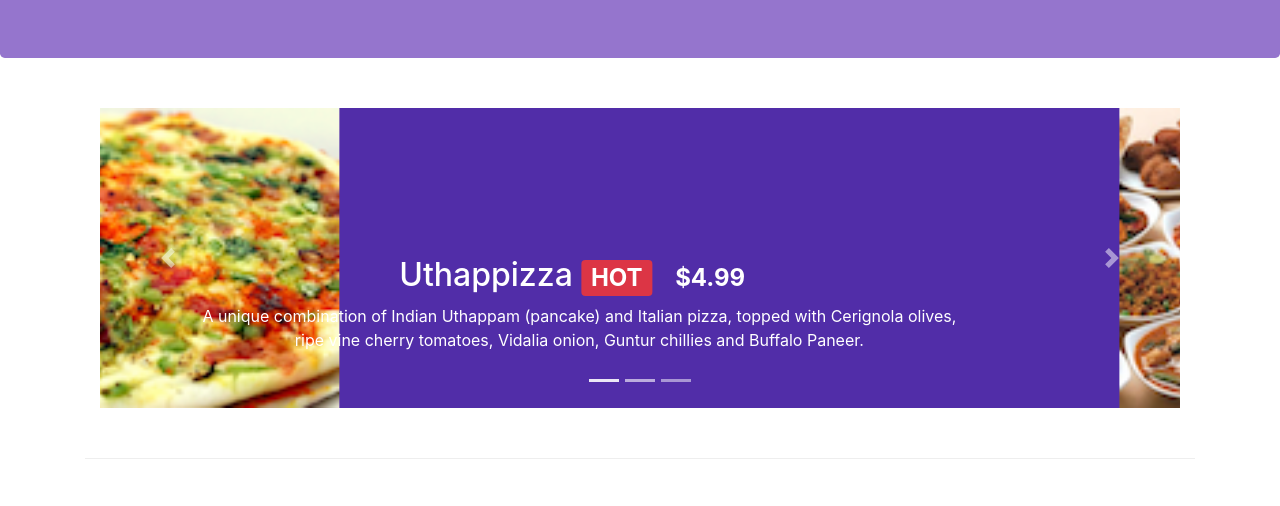
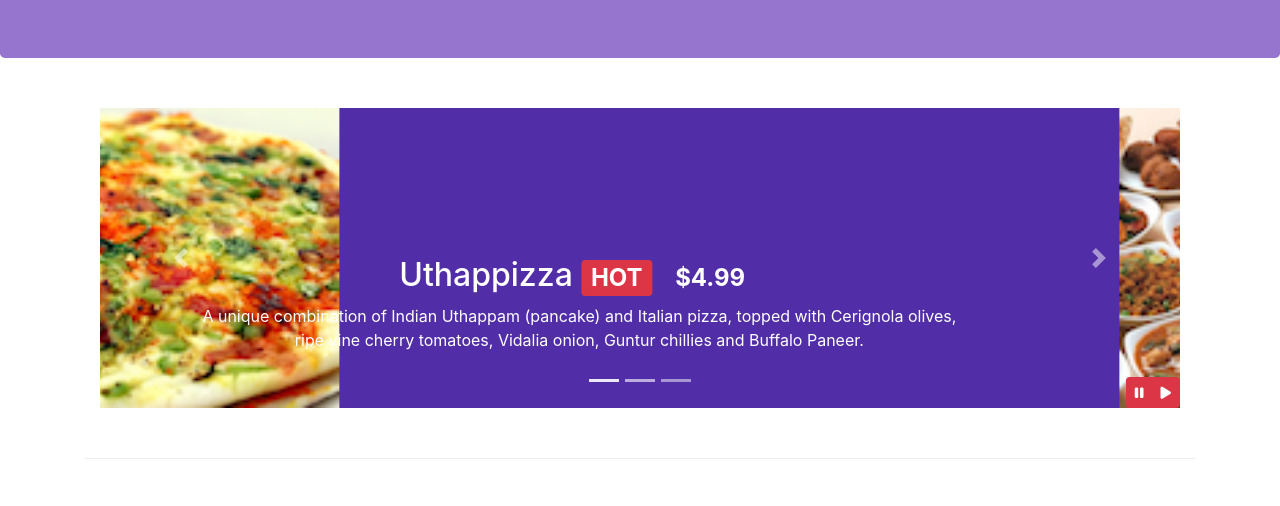
Before and after one commit to NikPatil08/Bootstrap-4, a plain HTML site: page index.html in a window 1280 px wide. Shown: the part 276-782 px from the top of the page. Drawn offline with nearby package versions, Linux system fonts and the light colour scheme.

Commit message:
Bootstrap JQuery

```diff
--- a/CSS/styles.css
+++ b/CSS/styles.css
@@ -58,3 +58,10 @@ body{
     left: 0;
     min-height: 300px;
 }
+
+#carouselButton {
+    right:0px;
+    position: absolute;
+    bottom: 0px;
+    z-index: 1;
+}
--- a/index.html
+++ b/index.html
@@ -131,6 +131,7 @@
                                         </div>
                                     </div>
                                 </div>
+                                <br>
                             <div class="form-group row">
                                 <label for="section" class="col-12 col-sm-12 col-md-2 col-form-label justify-content-start">Section</label>
                                 <div class="btn-group btn-group-toggle" data-toggle="buttons">
@@ -142,6 +143,7 @@
                                     </label>
                                   </div>
                             </div>
+                            <br>
                             <div class="form-group row">
                                 <label for="date" class="col-12 col-sm-12 col-md-2 col-form-label">Date and Time</label>
                                 <div class="col-12 col-sm-12 col-md-4">
@@ -155,6 +157,7 @@
                                     </div>
                                 </div>
                             </div>
+                            <br>
                             <div class="form-group row">
                                 <div class="offset-md-2 col-md-10">
                                     <button type="button" class="btn btn-secondary btn-md" data-dismiss="modal">Cancel</button>
@@ -214,13 +217,21 @@
                             <li data-target="#mycarousel" data-slide-to="2"></li>
                         </ol>
                     </div>
+                    <a class="carousel-control-prev" href="#mycarousel" role="button" data-slide="prev">
+                        <span class="carousel-control-prev-icon"></span>
+                    </a>
+                    <a class="carousel-control-next" href="#mycarousel" role="button" data-slide="next">
+                        <span class="carousel-control-next-icon"></span>
+                    </a>
+                    <div class="btn-group" id="carouselButton">
+                        <button class="btn btn-danger btn-sm" id="carousel-pause">
+                	        <span class="fa fa-pause"></span>
+                        </button>
+                        <button class="btn btn-danger btn-sm" id="carousel-play">
+                	        <span class="fa fa-play"></span>
+                        </button>
+                    </div>
                 </div>
-                <a class="carousel-control-prev" href="#mycarousel" role="button" data-slide="prev">
-                    <span class="carousel-control-prev-icon"></span>
-                </a>
-                <a class="carousel-control-next" href="#mycarousel" role="button" data-slide="next">
-                    <span class="carousel-control-next-icon"></span>
-                </a>
             </div>
         </div>
         <div class="row row-content align-items-center">
@@ -330,5 +341,17 @@
     <script src="node_modules/jquery/dist/jquery.slim.min.js"></script>
     <script src="node_modules/popper.js/dist/umd/popper.min.js"></script>
     <script src="node_modules/bootstrap/dist/js/bootstrap.min.js"></script>
+    <script>
+        $(document).ready(function(){
+            $("#mycarousel").carousel( { interval: 2000 } );
+            $("#carousel-pause").click(function(){
+                $("#mycarousel").carousel('pause');
+            });
+            $("#carousel-play").click(function(){
+                $("#mycarousel").carousel('cycle');
+            });
+        });
+    </script>
+
 </body>
 </html>
```
